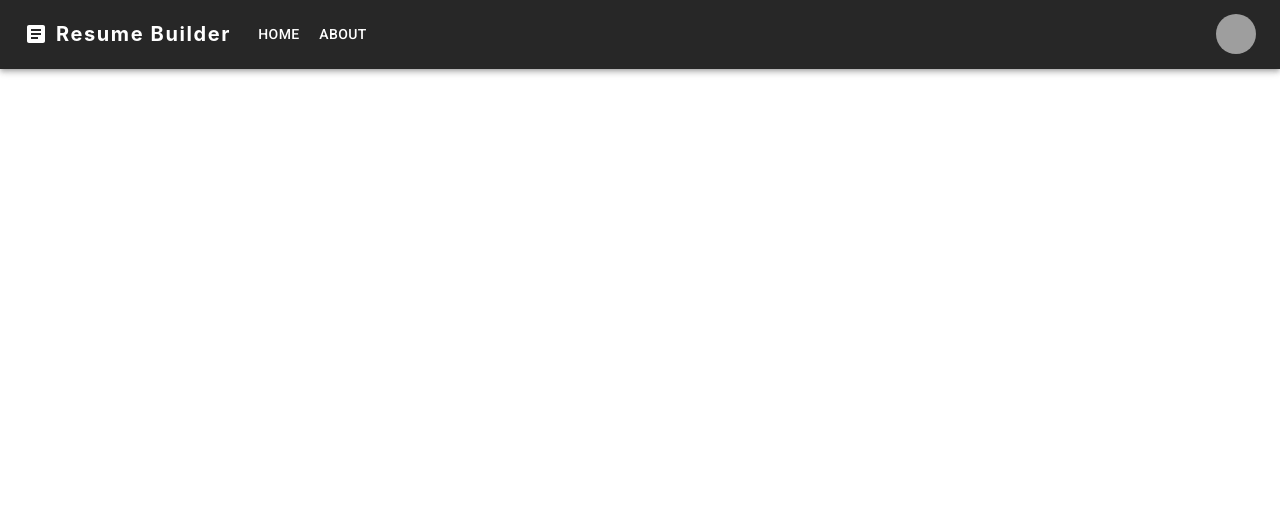
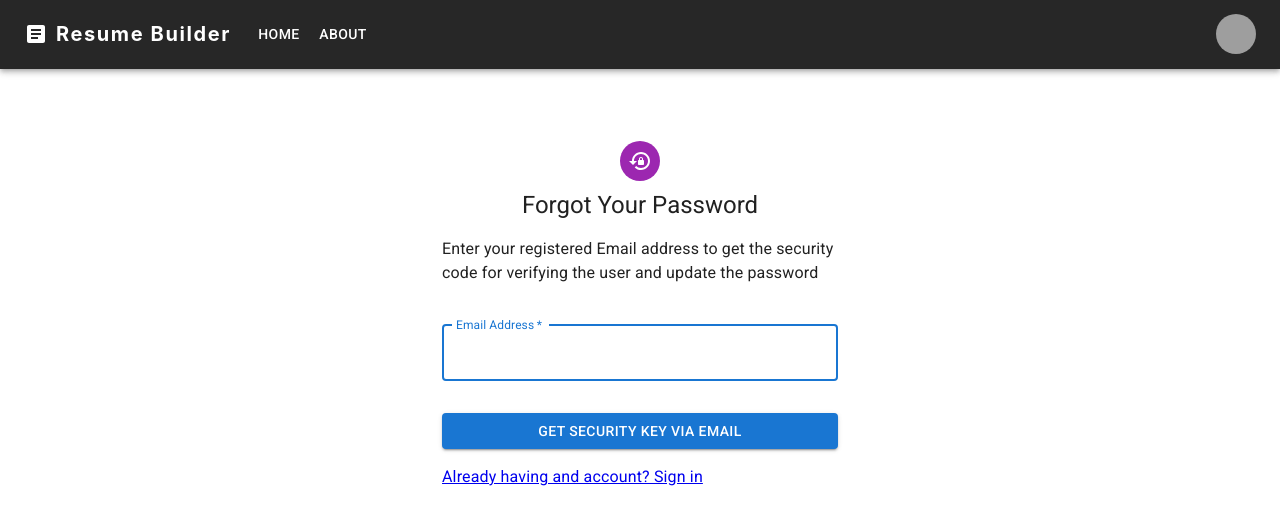
Before and after one commit to devanshkansagra/Resume-Builder, a React (Create React App) app: page /forgot in a window 1280 px wide. Shown: the top 524 px of the page. Built offline with nearby package versions, Linux system fonts and the light colour scheme; grey boxes are pictures that could not be loaded.

Commit message:
Designed and functionalized the forgot password functionality, fixed some issues in Login.js and Resume.js and created README.md

```diff
--- a/src/App.js
+++ b/src/App.js
@@ -8,6 +8,7 @@
 import Editor from './Components/Editor/Editor';
 import Admin from './Components/Admin/Admin';
 import Profile from './Components/Profile/Profile'
+import ForgotPassword from './Components/ForgotPassword/ForgotPassword';
 
 function App() {
   return (
@@ -21,6 +22,7 @@
         <Route path='/editor' element={<Editor />} />
         <Route path='/admin' element={<Admin />} />
         <Route path='/profile' element={<Profile />} />
+        <Route path='/forgot' element={<ForgotPassword />} />
       </Routes>
     </>
   );
--- /dev/null
+++ b/src/Components/ForgotPassword/ForgotPassword.js
@@ -0,0 +1,105 @@
+import * as React from 'react';
+import Avatar from '@mui/material/Avatar';
+import Button from '@mui/material/Button';
+import CssBaseline from '@mui/material/CssBaseline';
+import TextField from '@mui/material/TextField';
+import Grid from '@mui/material/Grid';
+import Box from '@mui/material/Box';
+import LockResetIcon from '@mui/icons-material/LockReset';
+import Typography from '@mui/material/Typography';
+import Container from '@mui/material/Container';
+import { createTheme, ThemeProvider } from '@mui/material/styles';
+import { Link, useNavigate } from 'react-router-dom';
+import styles from './forgotPassword.module.css';
+
+function ForgotPassword() {
+
+    const navigate = useNavigate();
+
+    const [email, setEmail] = React.useState("");
+    const handleInputs = async (e) => {
+        setEmail(e.target.value);
+    }
+
+    const handleSubmit = async (e) => {
+        e.preventDefault();
+        try {
+            const response = await fetch('/forgot', {
+                method: "POST",
+                headers: {
+                    "Content-Type":"application/json",
+                },
+                body: JSON.stringify({
+                    email
+                })
+            })
+            if (response.status === 200) {
+                window.alert('Security code is sent to email address')
+                navigate('/resetPassword');
+            }
+            else if(response.status === 404) {
+                window.alert('Email address not found');
+            }
+        } catch (error) {
+            window.alert('Unable to send security code due to server error');
+        }
+    }
+    const defaultTheme = createTheme();
+    return (
+        <ThemeProvider theme={defaultTheme}>
+            <Container component="main" maxWidth="xs">
+                <CssBaseline />
+                <Box
+                    sx={{
+                        marginTop: 8,
+                        display: 'flex',
+                        flexDirection: 'column',
+                        alignItems: 'center',
+                    }}
+                >
+                    <Avatar sx={{ m: 1, bgcolor: 'secondary.main' }}>
+                        <LockResetIcon />
+                    </Avatar>
+                    <Typography component="h1" variant="h5">
+                        Forgot Your Password
+                    </Typography>
+                    <p>
+                        Enter your registered Email address to get the security code for verifying the user and update the password
+                    </p>
+
+                    <Box component="form" onSubmit={handleSubmit} noValidate sx={{ mt: 1 }}>
+                        <TextField
+                            margin="normal"
+                            required
+                            fullWidth
+                            id="email"
+                            label="Email Address"
+                            name="email"
+                            autoComplete="email"
+                            autoFocus
+                            onChange={handleInputs}
+                        />
+                        <Button
+                            type="submit"
+                            fullWidth
+                            variant="contained"
+                            sx={{ mt: 3, mb: 2 }}
+                            onClick={handleSubmit}
+                        >
+                            Get Security Key Via Email
+                        </Button>
+                        <Grid container>
+                            <Grid item>
+                                <Link to="/signup" className={styles.link}>
+                                    {"Already having and account? Sign in"}
+                                </Link>
+                            </Grid>
+                        </Grid>
+                    </Box>
+                </Box>
+            </Container>
+        </ThemeProvider>
+    )
+}
+
+export default ForgotPassword
--- a/src/Components/Login/Login.js
+++ b/src/Components/Login/Login.js
@@ -50,11 +50,8 @@
         window.alert("Invalid Credentials");
       }
 
-      else if(!response) {
-        window.alert("Unable to fetch the data");
-      }
     } catch (error) {
-      window.alert("User not found");
+      window.alert("Unable to login due to server error");
     }
   }
 
@@ -121,8 +118,8 @@
             </Button>
             <Grid container>
               <Grid item>
-                <Link to="/signup" className={styles.link}>
-                  {"Don't have an account? Sign Up"}
+                <Link to="/forgot" className={styles.link}>
+                  {"Forgot Your Password?"}
                 </Link>
               </Grid>
             </Grid>
--- a/src/Components/resume/Resume.js
+++ b/src/Components/resume/Resume.js
@@ -40,11 +40,11 @@
                         <div className={`${styles.flex} ${styles.justifyBetween} ${styles.wrap}`}>
                             <div className={styles.flex}>
                                 <GitHubIcon fontSize='small'></GitHubIcon>
-                                <Typography><span>&nbsp;{personal.github || 'Your Github'}</span></Typography>
+                                <Typography><a href={`https://github.com/${personal.github}`}>&nbsp;{personal.github || 'Your Github'}</a></Typography>
                             </div>
                             <div className={styles.flex}>
                                 <LinkedInIcon fontSize='small'></LinkedInIcon>
-                                <Typography><span>&nbsp;{personal.linkedin || 'Your LinkedIn'}</span></Typography>
+                                <Typography><a href={`https://linkedin.com/in/${personal.linkedin}`}>&nbsp;{personal.linkedin || 'Your LinkedIn'}</a></Typography>
                             </div>
                             <div className={styles.flex}>
                                 <PhoneIcon fontSize='small'></PhoneIcon>
```
Also changed, not shown: src/Components/ForgotPassword/forgotPassword.module.css (added), 1 other file (tests, documents, lock files or other folders).
